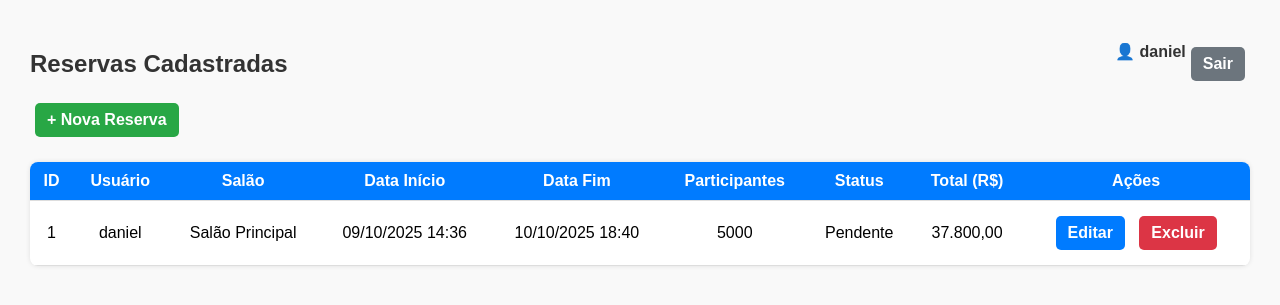
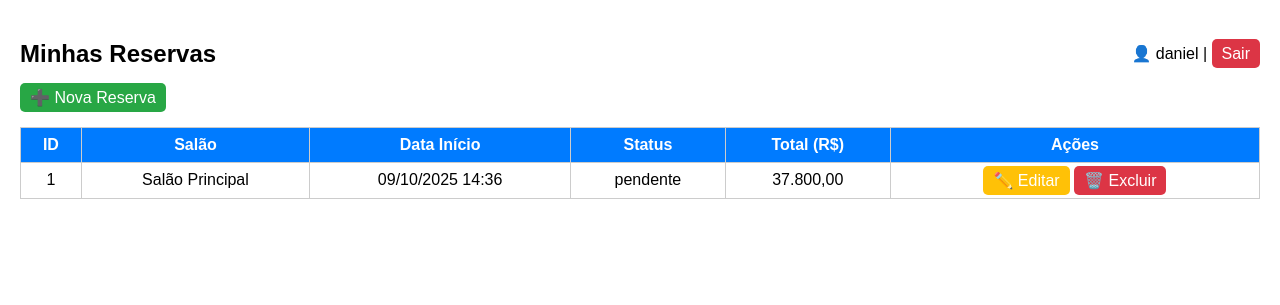
Before and after one commit to Danzz226/Mel_eventos, a PHP site: page /crud/list_reservas.php in a window 1280 px wide. Shown: the top 305 px of the page. Run offline with PHP 8.4, Linux system fonts and the light colour scheme; a user stored in the database is signed in; data comes from the database, SQL or seed files in the repository.

Commit message:
crud funcionando

```diff
--- a/crud/list_reservas.php
+++ b/crud/list_reservas.php
@@ -2,108 +2,59 @@
 session_start();
 include "../connection.php";
 
-// Impede acesso sem login
 if (!isset($_SESSION['usuario_id'])) {
     header("Location: ../login.php");
     exit;
 }
 
-// Consulta reservas com o nome do usuário e do salão
+$id_usuario = $_SESSION['usuario_id'];
+
 $sql = "SELECT
             r.id_reserva,
-            u.nome AS usuario_nome,
             s.nome AS salao_nome,
             r.data_evento_inicio,
-            r.data_evento_fim,
-            r.numero_participantes_est,
             r.status,
             r.total_previsto
         FROM Reserva r
-        JOIN Usuario u ON r.id_usuario = u.id_usuario
         JOIN Salao s ON r.id_salao = s.id_salao
+        WHERE r.id_usuario = $id_usuario
         ORDER BY r.data_evento_inicio DESC";
 
 $result = $conn->query($sql);
 ?>
-
 <!DOCTYPE html>
 <html lang="pt-br">
 <head>
     <meta charset="UTF-8">
-    <title>Lista de Reservas</title>
+    <title>Minhas Reservas</title>
     <style>
-        body {
-            font-family: Arial, sans-serif;
-            margin: 30px;
-            background-color: #f9f9f9;
-        }
-        h2 {
-            text-align: center;
-            color: #333;
-        }
-        table {
-            width: 100%;
-            border-collapse: collapse;
-            margin-top: 20px;
-            background: white;
-            border-radius: 8px;
-            overflow: hidden;
-            box-shadow: 0 0 5px rgba(0,0,0,0.1);
-        }
-        th, td {
-            padding: 10px;
-            border-bottom: 1px solid #ddd;
-            text-align: center;
-        }
-        th {
-            background-color: #007bff;
-            color: white;
-        }
-        tr:hover { background-color: #f1f1f1; }
-        a.button {
-            display: inline-block;
-            padding: 8px 12px;
-            margin: 5px;
-            border-radius: 5px;
-            color: white;
-            text-decoration: none;
-            font-weight: bold;
-        }
-        .btn-add { background-color: #28a745; }
-        .btn-edit { background-color: #007bff; }
-        .btn-del { background-color: #dc3545; }
-        .btn-logout { background-color: #6c757d; float: right; }
-        .top-bar {
-            display: flex;
-            justify-content: space-between;
-            align-items: center;
-        }
-        .usuario-logado {
-            font-weight: bold;
-            color: #333;
-        }
+        body { font-family: Arial; margin: 20px; }
+        table { width: 100%; border-collapse: collapse; margin-top: 20px; }
+        th, td { border: 1px solid #ccc; padding: 8px; text-align: center; }
+        th { background: #007bff; color: white; }
+        a.button { padding: 6px 10px; background: #28a745; color: white; text-decoration: none; border-radius: 5px; }
+        a.edit { background: #ffc107; }
+        a.delete { background: #dc3545; }
+        .top-bar { display: flex; justify-content: space-between; align-items: center; }
+        .logout { background: #dc3545; color: white; padding: 6px 10px; border-radius: 5px; text-decoration: none; }
     </style>
 </head>
 <body>
     <div class="top-bar">
-        <h2>Reservas Cadastradas</h2>
+        <h2>Minhas Reservas</h2>
         <div>
-            <span class="usuario-logado">👤 <?= htmlspecialchars($_SESSION['usuario_nome']) ?></span>
-            <a href="../logout.php" class="button btn-logout">Sair</a>
+            👤 <?= htmlspecialchars($_SESSION['usuario_nome']) ?> |
+            <a href="../logout.php" class="logout">Sair</a>
         </div>
     </div>
 
-    <a href="nova_reserva.php" class="button btn-add">+ Nova Reserva</a>
+    <a href="nova_reserva.php" class="button">➕ Nova Reserva</a>
 
-    <?php if ($result->num_rows > 0): ?>
     <table>
         <tr>
             <th>ID</th>
-                <th>Usuário</th>
             <th>Salão</th>
             <th>Data Início</th>
-                <th>Data Fim</th>
-                <th>Participantes</th>
             <th>Status</th>
             <th>Total (R$)</th>
             <th>Ações</th>
@@ -111,24 +62,16 @@ $result = $conn->query($sql);
         <?php while ($row = $result->fetch_assoc()): ?>
         <tr>
             <td><?= $row['id_reserva'] ?></td>
-                    <td><?= htmlspecialchars($row['usuario_nome']) ?></td>
             <td><?= htmlspecialchars($row['salao_nome']) ?></td>
-                    <td><?= date('d/m/Y H:i', strtotime($row['data_evento_inicio'])) ?></td>
-                    <td><?= $row['data_evento_fim'] ? date('d/m/Y H:i', strtotime($row['data_evento_fim'])) : '-' ?></td>
-                    <td><?= $row['numero_participantes_est'] ?></td>
-                    <td><?= ucfirst($row['status']) ?></td>
+            <td><?= date("d/m/Y H:i", strtotime($row['data_evento_inicio'])) ?></td>
+            <td><?= htmlspecialchars($row['status']) ?></td>
             <td><?= number_format($row['total_previsto'], 2, ',', '.') ?></td>
             <td>
-                        <a href="edit_reserva.php?id=<?= $row['id_reserva'] ?>" class="button btn-edit">Editar</a>
-                        <a href="delete_reserva.php?id=<?= $row['id_reserva'] ?>"
-                        onclick="return confirm('Tem certeza que deseja excluir esta reserva?');"
-                        class="button btn-del">Excluir</a>
+                <a href="edit_reserva.php?id=<?= $row['id_reserva'] ?>" class="button edit">✏️ Editar</a>
+                <a href="delete_reserva.php?id=<?= $row['id_reserva'] ?>" class="button delete" onclick="return confirm('Excluir esta reserva?')">🗑️ Excluir</a>
             </td>
         </tr>
         <?php endwhile; ?>
     </table>
-    <?php else: ?>
-        <p style="text-align:center; margin-top:20px;">Nenhuma reserva cadastrada.</p>
-    <?php endif; ?>
 </body>
 </html>
```
Also changed, not shown: crud/delete_reserva.php (+16 -20 lines), crud/edit_reserva.php (+39 -50 lines), crud/nova_create.php (+5 -28 lines), crud/nova_reserva.php (+5 -12 lines), crud/update_reserva.php (+19 -21 lines), mat.php (added, +16 -0 lines). Lines whose indentation alone changed are shown as unchanged.
